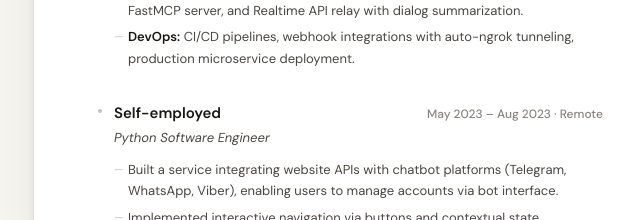
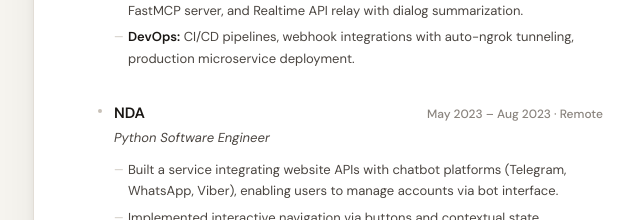
Before and after one commit to a1omax/a1omax.github.io, a plain HTML site: page index.html in a window 1280 px wide. Shown: the part 1200-1420 px from the top of the page, 157-797 px from the left. Drawn offline with Linux system fonts and the light colour scheme.

Commit message:
Update resume

```diff
--- a/index.html
+++ b/index.html
@@ -544,7 +544,7 @@
 
                 <div class="exp-item">
                     <div class="exp-meta">
-                        <span class="exp-company">Self-employed</span>
+                        <span class="exp-company">NDA</span>
                         <span class="exp-date">May 2023 – Aug 2023 · Remote</span>
                     </div>
                     <div class="exp-role">Python Software Engineer</div>
```
